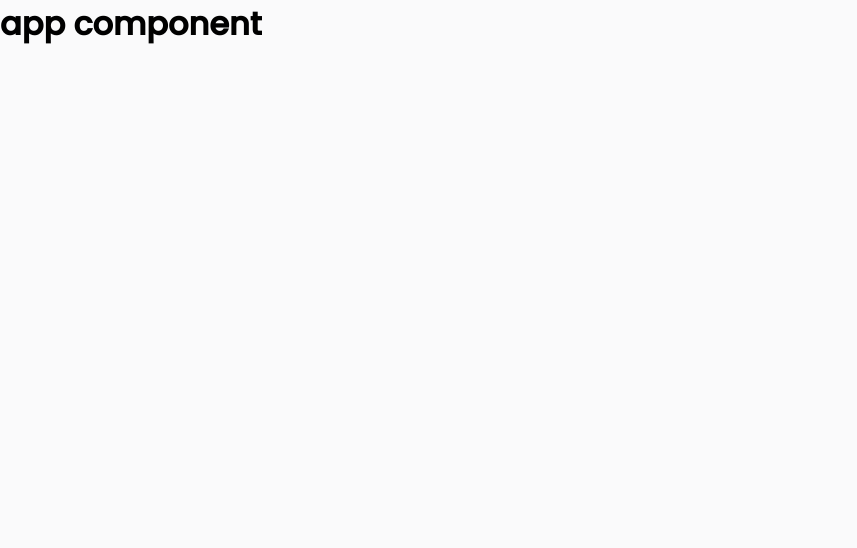
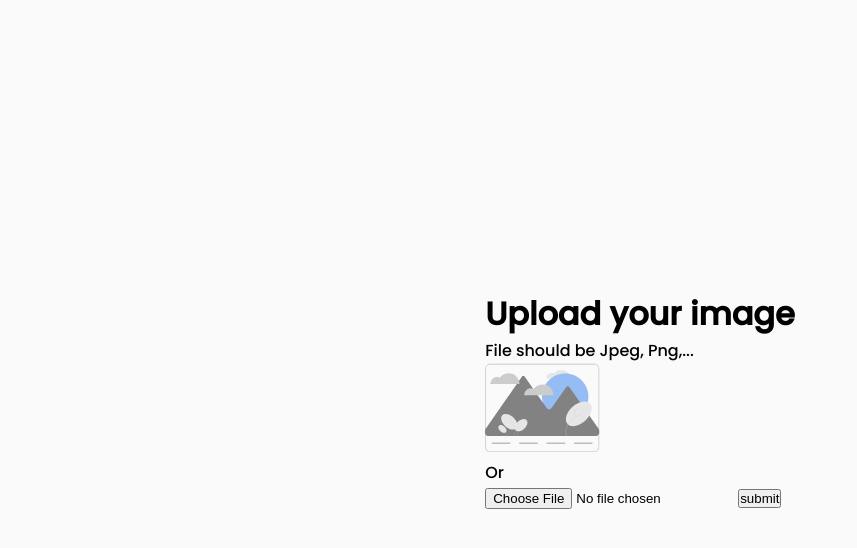
Before and after one commit to DanielBackEnd/image_uploader, a React (Vite) app in the folder frontend/: page / in a window 1280 px wide. Shown: the top 548 px of the page, without its empty margins (0-857 px from the left). Built offline with nearby package versions, Linux system fonts and the light colour scheme.

Commit message:
created upload component

```diff
--- a/frontend/src/App.jsx
+++ b/frontend/src/App.jsx
@@ -1,7 +1,9 @@
+import UploadComponent from './components/UploadComponent/UploadComponent';
+
 function App() {
   return (
     <>
-      <h1>app component</h1>
+      <UploadComponent />
     </>
   );
 }
--- /dev/null
+++ b/frontend/src/components/UploadComponent/UploadComponent.jsx
@@ -0,0 +1,23 @@
+import style from './UploadComponent.module.css';
+import dragImage from '../../assets/image.svg';
+
+const UploadComponent = () => {
+  return (
+    <>
+      <div className={style.container}>
+        <h1>Upload your image</h1>
+        <p>File should be Jpeg, Png,...</p>
+        <form>
+          <div className={style.dragArea}>
+            <img src={dragImage} alt='drag-area-image' />
+          </div>
+          <p>Or</p>
+          <input type='file' name='' id='' />
+          <button type='submit'>submit</button>
+        </form>
+      </div>
+    </>
+  );
+};
+
+export default UploadComponent;
--- a/frontend/src/index.css
+++ b/frontend/src/index.css
@@ -9,4 +9,9 @@
 body {
   background-color: rgba(250, 250, 251, 1);
   font-family: 'Poppins', sans-serif;
+  width: 100vw;
+  min-height: 100vh;
+  display: flex;
+  justify-content: center;
+  align-items: center;
 }
```
Also changed, not shown: frontend/src/assets/greenicon.png (added), frontend/src/assets/image.svg (added), frontend/src/components/UploadComponent/UploadComponent.module.css (added).
